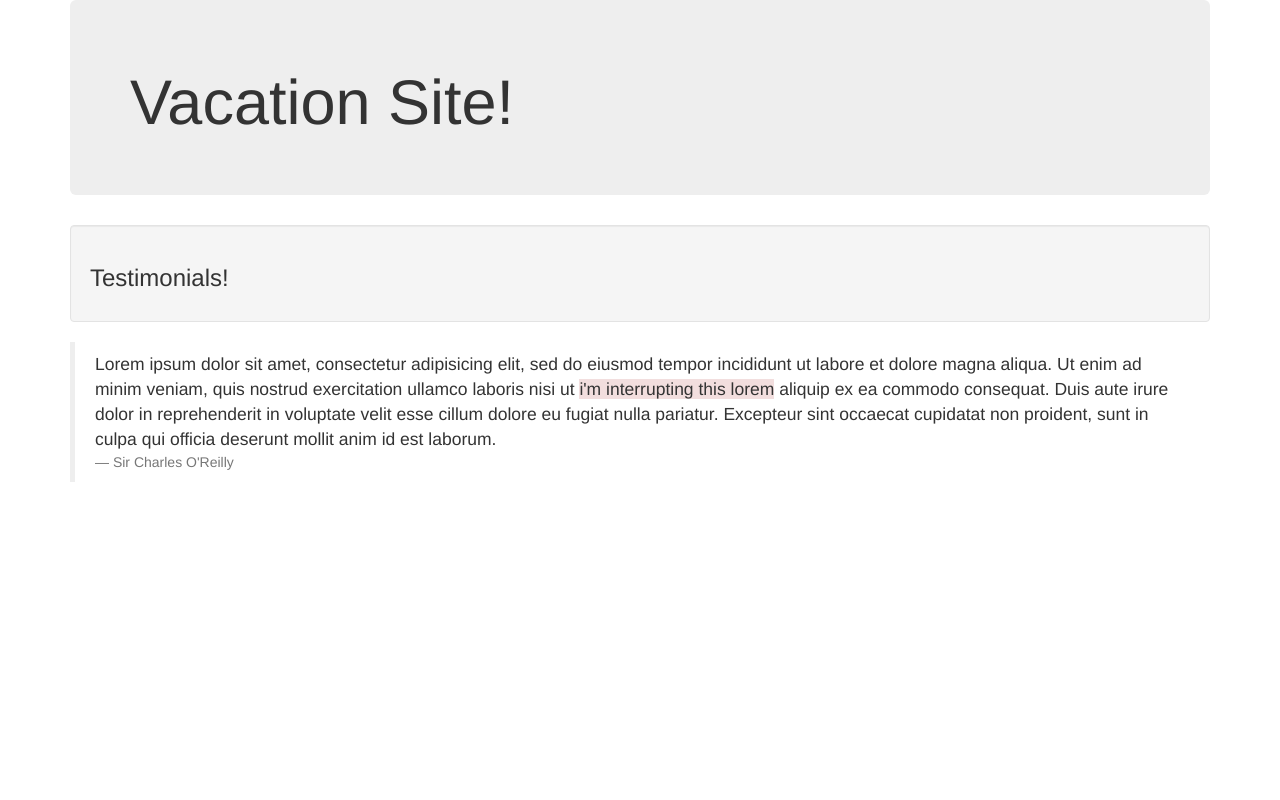
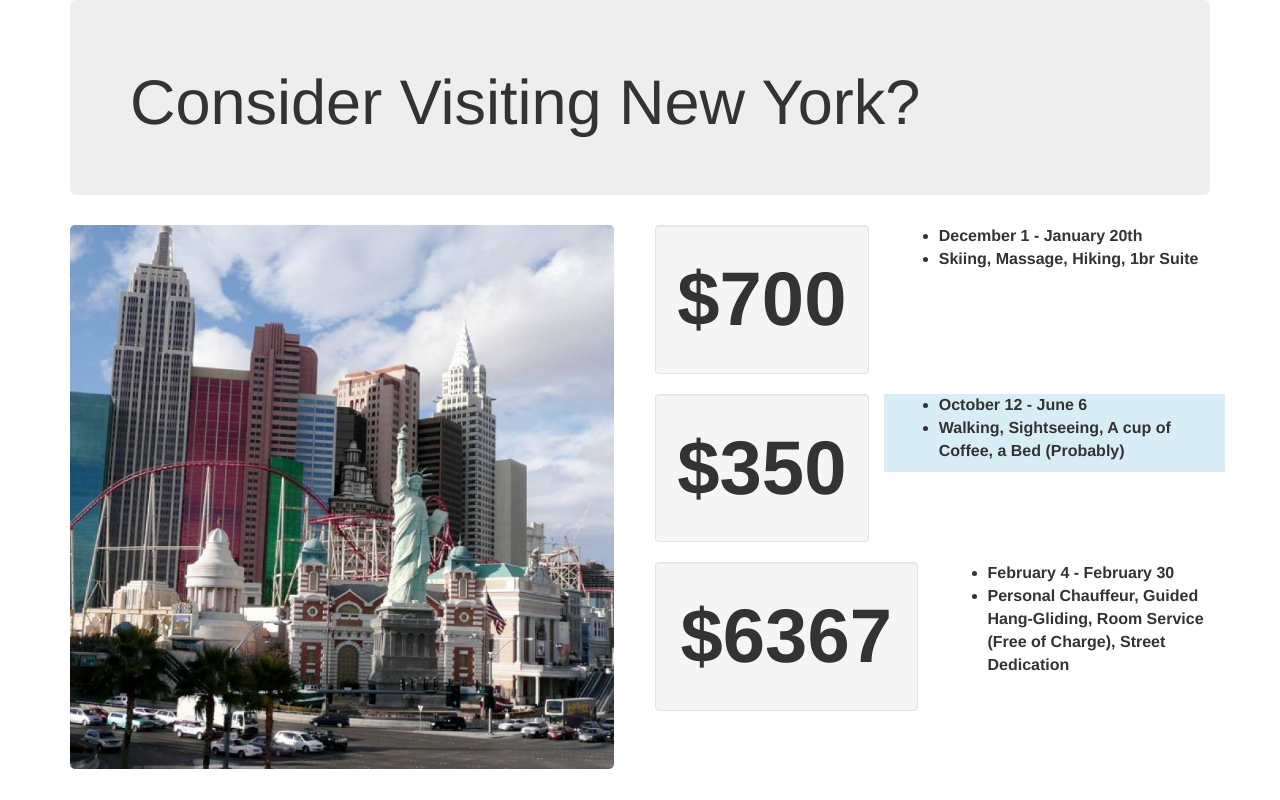
Before and after one commit to BlueDotCafe/vacation-site, a plain HTML site: page index.html in a window 1280 px wide. Drawn offline with Linux system fonts and the light colour scheme.

Commit message:
Add html, CSS and bootsrap elements.

```diff
--- a/css/styles.css
+++ b/css/styles.css
@@ -0,0 +1,15 @@
+#picture img {
+  width: 98%;
+  border-radius: 5px;
+}
+
+.price {
+  font-weight: bolder;
+  font-size: 76px;
+  text-align: center;
+}
+
+.desc {
+  font-weight: bold;
+  font-size: 16px;
+}
--- a/index.html
+++ b/index.html
@@ -8,15 +8,61 @@
   <body>
     <div class="container">
       <div class="jumbotron">
-        <h1>Vacation Site!</h1>
+        <h1>Consider Visiting New York?</h1>
       </div>
-      <div class="well">
+      <div class="row">
+        <div id="picture" class="col-md-6">
+          <img src="img/800800city.jpg" alt="A Picture of New York" />
+        </div>
+        <div id="rates-packages"class="col-md-6">
+          <div class="row">
+            <div class="col-md-5 price">
+              <div class="well">
+                $700
+              </div>
+            </div>
+            <div class="col-md-7 desc">
+              <ul>
+                <li>December 1 - January 20th</li>
+                <li>Skiing, Massage, Hiking, 1br Suite</li>
+              </ul>
+            </div>
+          </div>
+          <div class="row">
+            <div class="col-md-5 price">
+              <div class="well">
+                $350
+              </div>
+            </div>
+            <div class="col-md-7 desc bg-info">
+              <ul>
+                <li>October 12 - June 6</li>
+                <li>Walking, Sightseeing, A cup of Coffee, a Bed (Probably)</li>
+              </ul>
+            </div>
+          </div>
+          <div class="row">
+            <div class="col-md-6 price">
+              <div class="well">
+                $6367
+              </div>
+            </div>
+            <div class="col-md-6 desc">
+              <ul>
+                <li>February 4 - February 30</li>
+                <li>Personal Chauffeur, Guided Hang-Gliding, Room Service (Free of Charge), Street Dedication</li>
+              </ul>
+            </div>
+          </div>
+        </div>
+      </div>
+      <!-- <div class="well">
         <h3>Testimonials!</h3>
       </div>
       <blockquote>
         Lorem ipsum dolor sit amet, consectetur adipisicing elit, sed do eiusmod tempor incididunt ut labore et dolore magna aliqua. Ut enim ad minim veniam, quis nostrud exercitation ullamco laboris nisi ut <span class="bg-danger">i'm interrupting this lorem</span> aliquip ex ea commodo consequat. Duis aute irure dolor in reprehenderit in voluptate velit esse cillum dolore eu fugiat nulla pariatur. Excepteur sint occaecat cupidatat non proident, sunt in culpa qui officia deserunt mollit anim id est laborum.
         <footer>Sir Charles O'Reilly</footer>
-      </blockquote>
+      </blockquote> -->
     </div>
   </body>
 </html>
```
Also changed, not shown: img/800800city.jpg (added).
